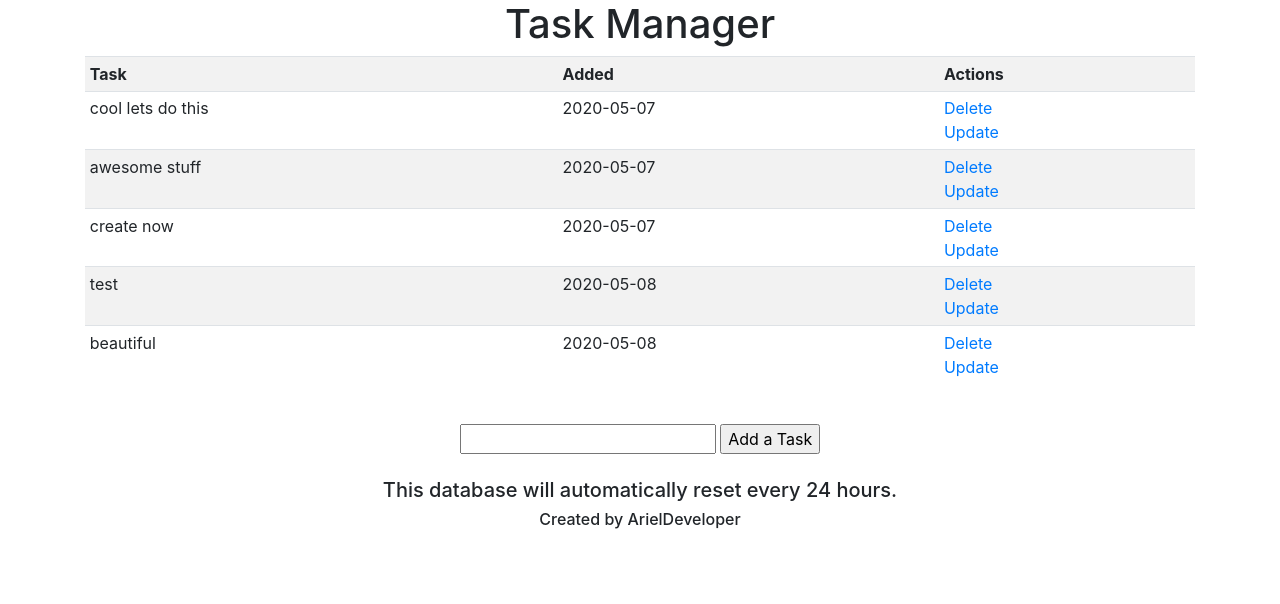
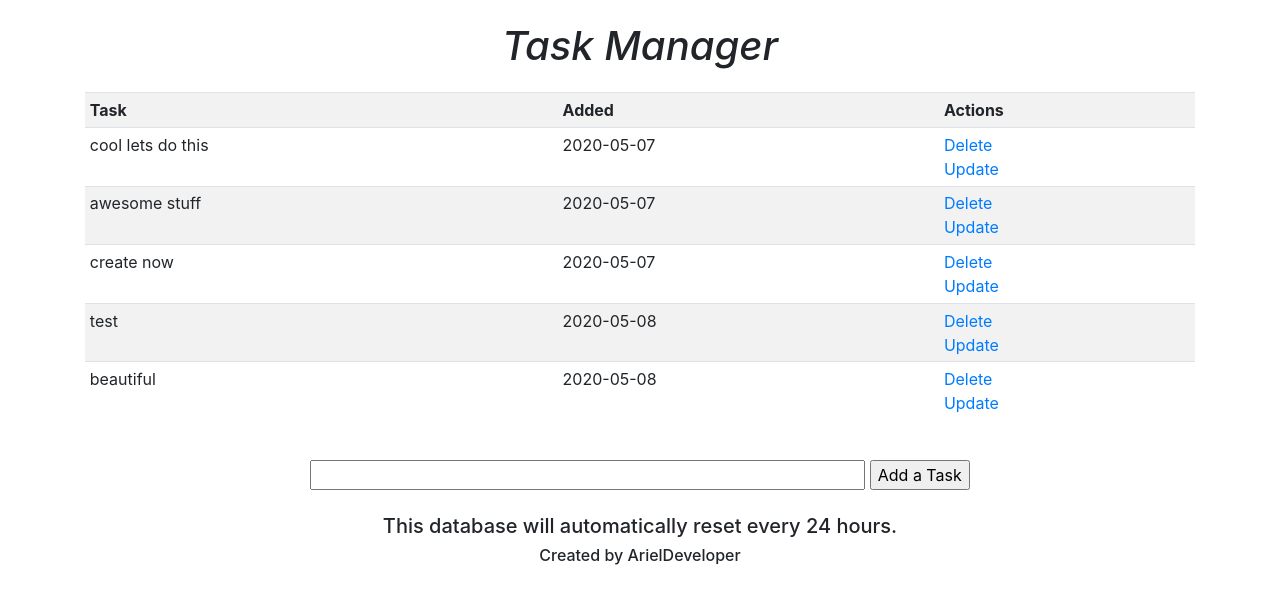
Before and after one commit to arieldeveloper/flask-app, a Flask app: page / in a window 1280 px wide. Shown: the top 604 px of the page. Run offline with Flask 2, Linux system fonts and the light colour scheme; data comes from the database, SQL or seed files in the repository; both versions use the stored data as it was after the commit; some libraries are stand-ins or nearby versions.

Commit message:
bug fixes

```diff
--- a/requirements.txt
+++ b/requirements.txt
@@ -1,4 +1,5 @@
 click==7.1.2
+dominate==2.5.1
 Flask==1.1.2
 Flask-SQLAlchemy==2.4.1
 gunicorn==20.0.4
@@ -6,4 +7,5 @@ itsdangerous==1.1.0
 Jinja2==2.11.2
 MarkupSafe==1.1.1
 SQLAlchemy==1.3.16
+visitor==0.1.3
 Werkzeug==1.0.1
--- a/templates/index.html
+++ b/templates/index.html
@@ -5,7 +5,7 @@
 {% endblock %}
 {% block body %}
 <div class="container">
-    <h1 style="text-align: center">Task Manager</h1>
+    <h1 style="text-align: center; font-style: oblique; margin: 2%;">Task Manager</h1>
     <!-- If there is no tasks -->
     {% if tasks|length < 1 %}
     <h3 style ="text-align: center">There are currently no tasks. Create one!</h3>
@@ -38,7 +38,7 @@
     <div style="text-align: center">
     <form action="/" method="POST">
         <!-- -->
-        <input type="text" name="content" id="content">
+        <input type="text" style="width: 50%" name="content" id="content">
         <input type="submit" value="Add a Task">
     </form>
     </div>
```
Also changed, not shown: database.db.
